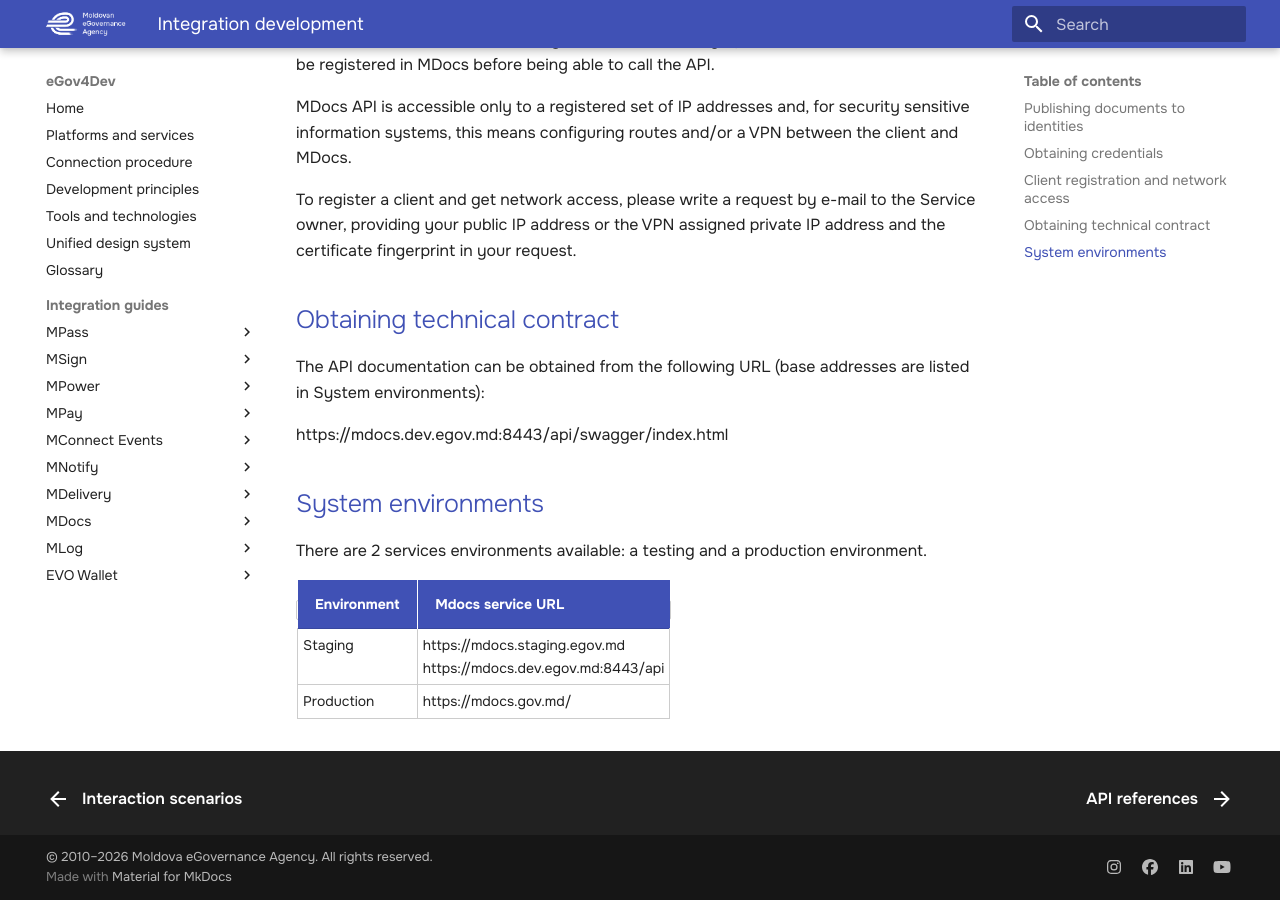
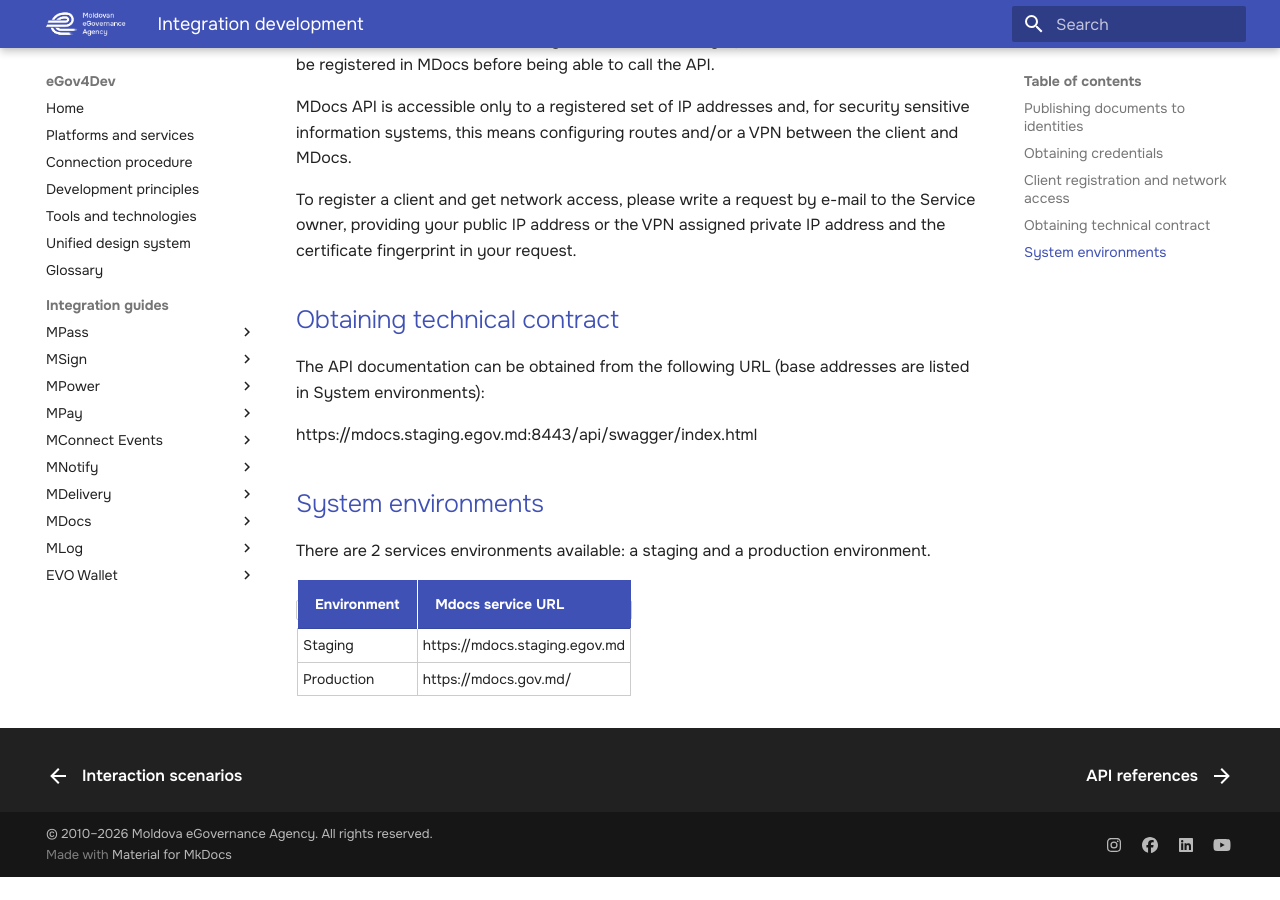
Before and after one commit to egov-moldova/egov4dev, an MkDocs documentation site: the page built from docs/guides/mdocs/integration-development.md, in a window 1280 px wide and 900 px high, scrolled down 749 px. Built offline with MkDocs 1.6.1 and Material for MkDocs 9.7.7, drawn with Linux system fonts in a browser that asks for light colours; after the commit the page ends 1626 px from its top, so only the background shows below that.

Commit message:
URL fixes

```diff
--- a/docs/guides/mdocs/integration-development.md
+++ b/docs/guides/mdocs/integration-development.md
@@ -25,13 +25,13 @@
 
 The API documentation can be obtained from the following URL (base addresses are listed in System environments):
 
-https://mdocs.dev.egov.md:8443/api/swagger/index.html
+https://mdocs.staging.egov.md:8443/api/swagger/index.html
 
 ## System environments
 
-There are 2 services environments available: a testing and a production environment.
+There are 2 services environments available: a staging and a production environment.
 
 | **Environment** | **Mdocs service URL** |
 |---|---|
-| Staging | https://mdocs.staging.egov.md<br>https://mdocs.dev.egov.md:8443/api |
+| Staging | https://mdocs.staging.egov.md |
 | Production | https://mdocs.gov.md/ |
```
Also changed, not shown: docs/guides/mdocs/api-references.md (+1 -1 lines), docs/guides/mpower/api-references.md (+1 -1 lines).
